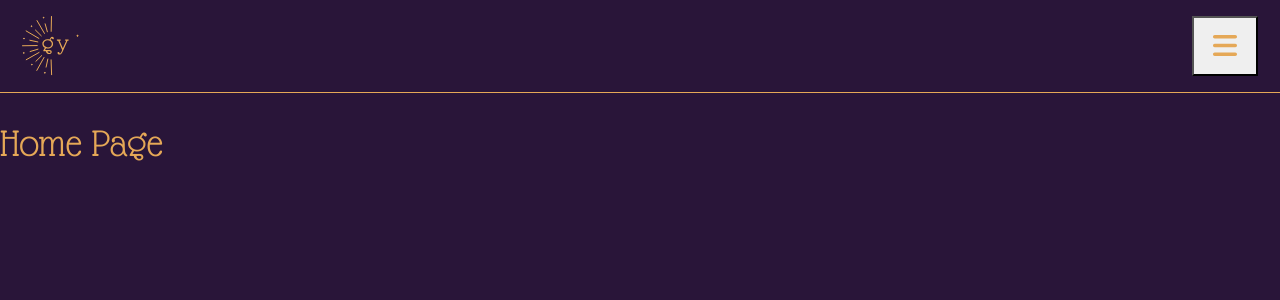
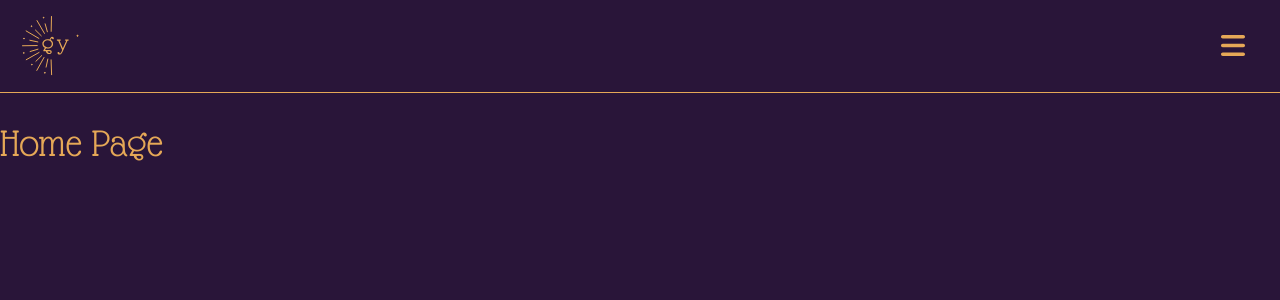
Before and after one commit to GabrielleYnara/portfolio, a React (Vite) app in the folder react-app/: page / in a window 1280 px wide. Shown: the top 300 px of the page. Built offline with nearby package versions, Linux system fonts and the light colour scheme.

Commit message:
Remove button standard style

```diff
--- a/react-app/src/styles/base/_global.scss
+++ b/react-app/src/styles/base/_global.scss
@@ -3,3 +3,14 @@
 body {
     background-color: $background_darkTheme;
 }
+
+/* Removes standard button characteristics */
+button {
+    background: transparent;
+    border: none;
+    padding: 0;
+    margin: 0;
+    box-shadow: none;
+    appearance: none;   /* Removes default appearance on some browsers */
+    cursor: pointer;    /* Ensures the pointer shows on hover */
+}
```
